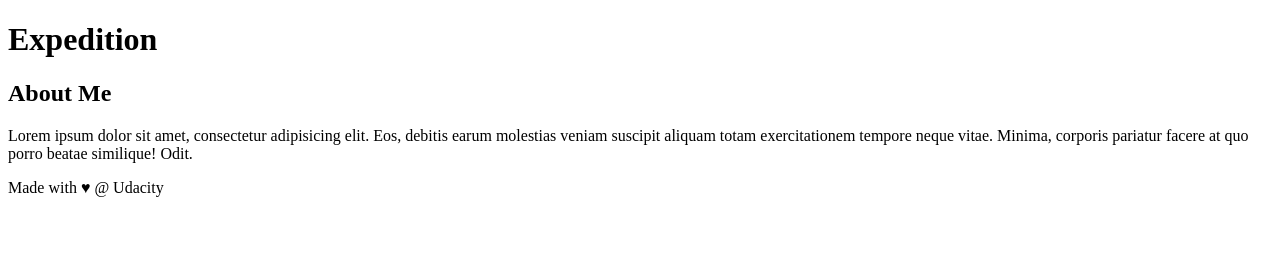
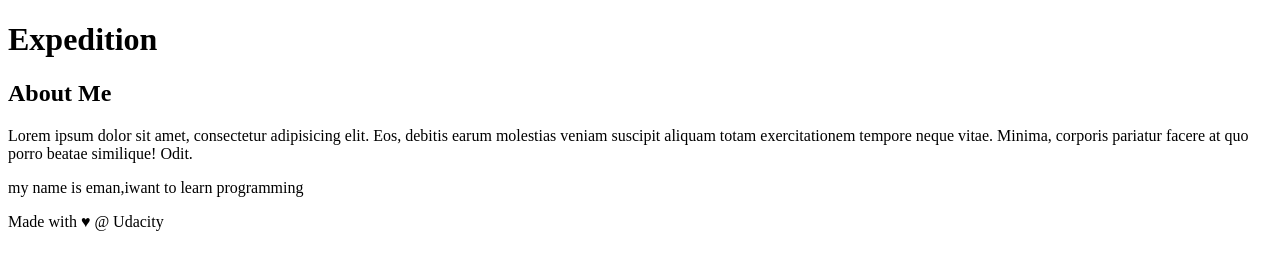
Before and after one commit to emanamr/git-testing, a plain HTML site: page index.html in a window 1280 px wide. Drawn offline with Linux system fonts and the light colour scheme.

Commit message:
add newinformation

```diff
--- a/index.html
+++ b/index.html
@@ -25,6 +25,9 @@
         <h2>About Me</h2>
 
         <p>Lorem ipsum dolor sit amet, consectetur adipisicing elit. Eos, debitis earum molestias veniam suscipit aliquam totam exercitationem tempore neque vitae. Minima, corporis pariatur facere at quo porro beatae similique! Odit.</p>
+
+
+        <P>my name is eman,iwant to learn programming</P>
     </aside>
 
     <footer>
```
